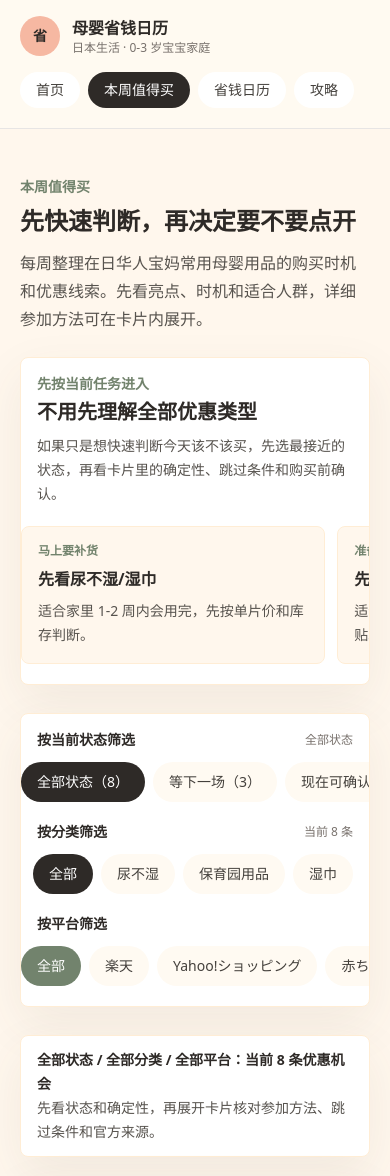
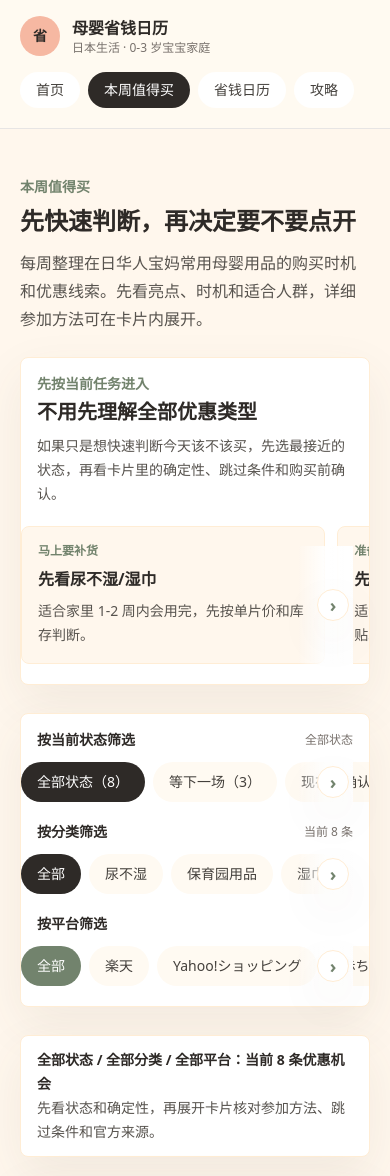
Before and after one commit to fengchuanli/mama-save-jp, a Next.js app: page /deals in a window 390 px wide. Shown: the top 1176 px of the page. Built offline with nearby package versions, Linux system fonts and the light colour scheme.

Commit message:
优化值得买筛选移动端提示

```diff
--- a/pages/deals.tsx
+++ b/pages/deals.tsx
@@ -28,7 +28,20 @@ const statusFilterLabels: Record<DealStatusFilter, string> = {
 };
 
 const filterScrollerClass =
-  "no-scrollbar -mx-4 flex snap-x snap-mandatory gap-2 overflow-x-auto px-4 pb-1 sm:mx-0 sm:flex-wrap sm:snap-none sm:overflow-visible sm:px-0 sm:pb-0";
+  "no-scrollbar -mx-4 flex snap-x snap-mandatory gap-2 overflow-x-auto px-4 pb-1 pr-10 sm:mx-0 sm:flex-wrap sm:snap-none sm:overflow-visible sm:px-0 sm:pb-0 sm:pr-0";
+
+function MobileScrollHint({ className = "" }: { className?: string }) {
+  return (
+    <div
+      aria-hidden="true"
+      className={`pointer-events-none absolute right-0 flex w-14 items-center justify-end bg-gradient-to-l from-white via-white/90 to-white/0 pr-1 sm:hidden ${className}`}
+    >
+      <span className="flex h-8 w-8 items-center justify-center rounded-full border border-orange-100 bg-white text-lg font-semibold text-tea shadow-soft">
+        ›
+      </span>
+    </div>
+  );
+}
 
 export default function Deals({ deals }: DealsProps) {
   const dealsUrl = getAbsoluteUrl("/deals");
@@ -201,7 +214,8 @@ export default function Deals({ deals }: DealsProps) {
             </p>
           </div>
 
-          <div className="no-scrollbar -mx-4 mt-5 flex snap-x snap-mandatory gap-3 overflow-x-auto px-4 pb-1 sm:mx-0 sm:grid sm:snap-none sm:grid-cols-2 sm:overflow-visible sm:px-0 sm:pb-0 lg:grid-cols-4">
+          <div className="relative">
+            <div className="no-scrollbar -mx-4 mt-5 flex snap-x snap-mandatory gap-3 overflow-x-auto px-4 pb-1 pr-10 sm:mx-0 sm:grid sm:snap-none sm:grid-cols-2 sm:overflow-visible sm:px-0 sm:pb-0 sm:pr-0 lg:grid-cols-4">
               {taskEntryRoutes.map((route) => (
                 <button
                   key={route.label}
@@ -215,6 +229,8 @@ export default function Deals({ deals }: DealsProps) {
                 </button>
               ))}
             </div>
+            <MobileScrollHint className="bottom-1 top-5" />
+          </div>
         </div>
 
         <div className="mb-7 space-y-4 rounded-lg border border-orange-100 bg-white p-4 shadow-soft sm:space-y-5 sm:p-5">
@@ -225,6 +241,7 @@ export default function Deals({ deals }: DealsProps) {
                 {statusFilterLabels[selectedStatus]}
               </p>
             </div>
+            <div className="relative">
               <div className={filterScrollerClass}>
                 {statusFilters.map((status) => {
                   const active = selectedStatus === status;
@@ -246,6 +263,8 @@ export default function Deals({ deals }: DealsProps) {
                   );
                 })}
               </div>
+              <MobileScrollHint className="bottom-1 top-0" />
+            </div>
           </div>
 
           <div>
@@ -264,6 +283,7 @@ export default function Deals({ deals }: DealsProps) {
                 ) : null}
               </div>
             </div>
+            <div className="relative">
               <div className={filterScrollerClass}>
                 {categories.map((category) => {
                   const active = selectedCategory === category;
@@ -285,10 +305,13 @@ export default function Deals({ deals }: DealsProps) {
                   );
                 })}
               </div>
+              <MobileScrollHint className="bottom-1 top-0" />
+            </div>
           </div>
 
           <div>
             <p className="mb-3 text-sm font-semibold text-ink">按平台筛选</p>
+            <div className="relative">
               <div className={filterScrollerClass}>
                 {platforms.map((platform) => {
                   const active = selectedPlatform === platform;
@@ -309,6 +332,8 @@ export default function Deals({ deals }: DealsProps) {
                     </button>
                   );
                 })}
+              </div>
+              <MobileScrollHint className="bottom-1 top-0" />
             </div>
           </div>
         </div>
```
Also changed, not shown: 1 other file (tests, documents, lock files or other folders). Lines whose indentation alone changed are shown as unchanged.
